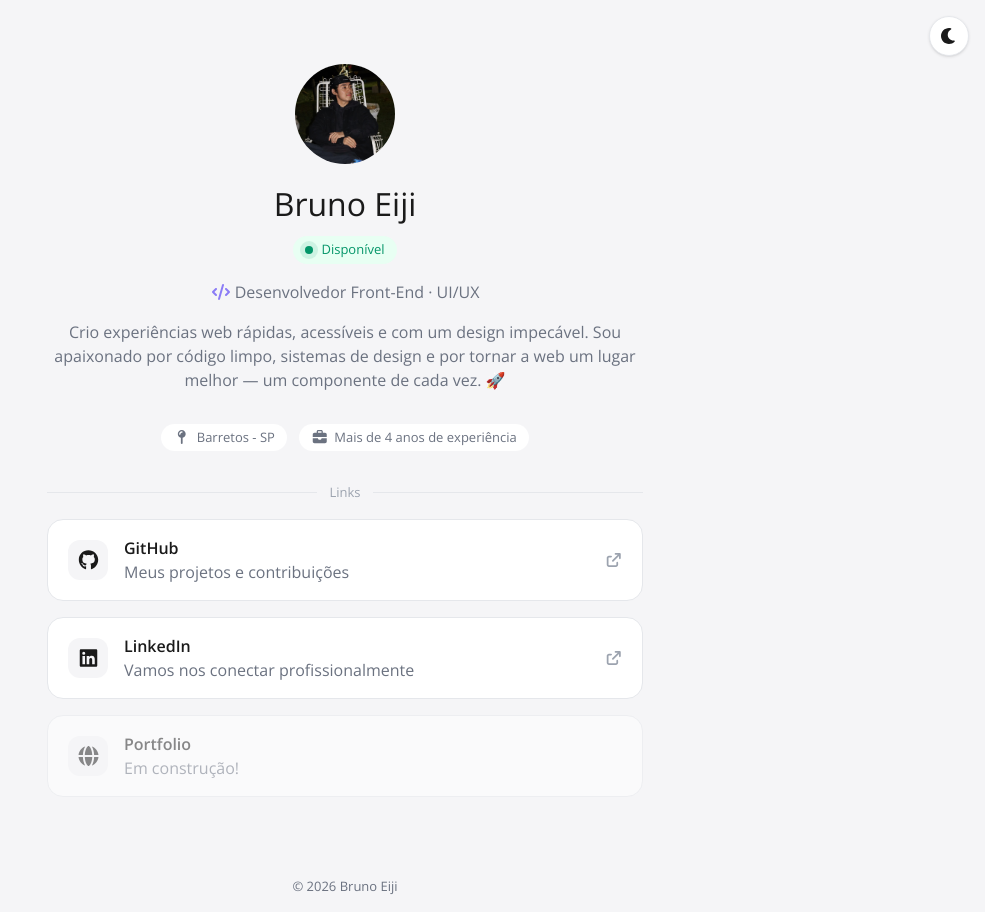
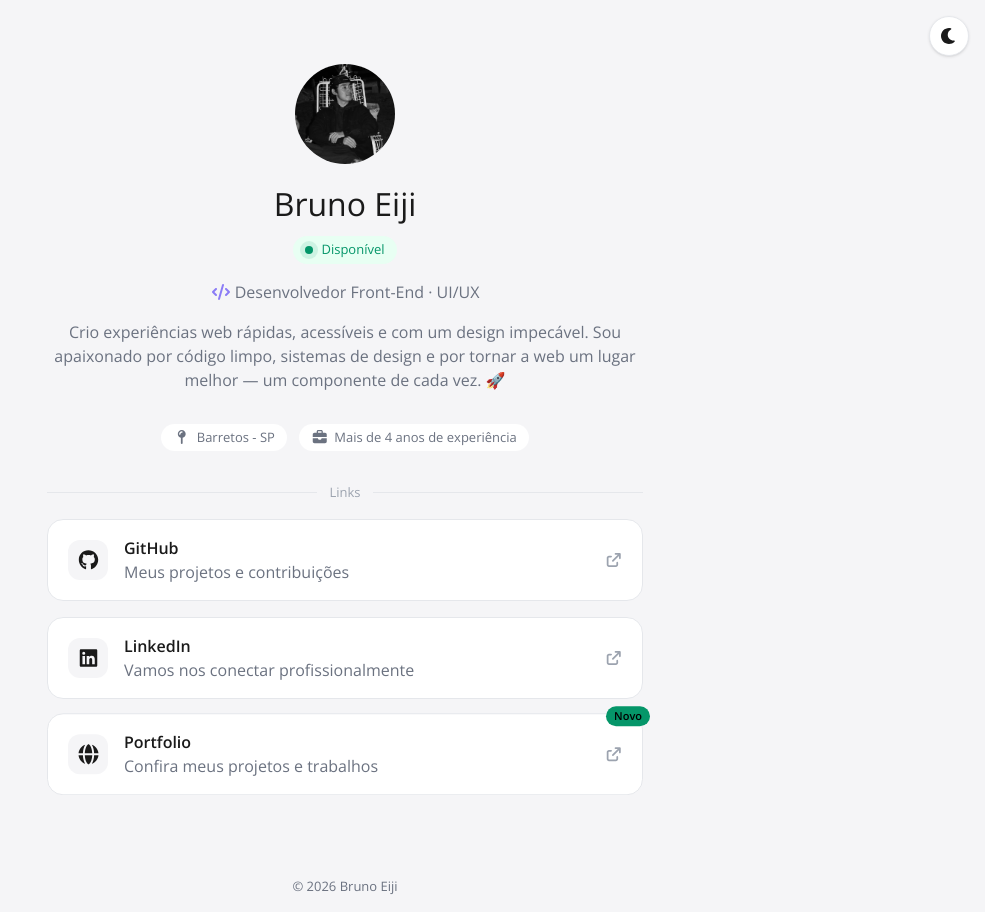
Before and after one commit to BrunoEijiMine/link-bio, a React (Vite) app: page / in a window 1280 px wide. Shown: the whole page, without its empty margins (295-1280 px from the left). Built offline with nearby package versions, Linux system fonts and the light colour scheme.

Commit message:
feat: Liberando portfolio

```diff
--- a/src/App.jsx
+++ b/src/App.jsx
@@ -8,7 +8,7 @@ import { Analytics } from "@vercel/analytics/react"
 
 function App() {
   return (
-    <>
+    <div className="flex min-h-screen flex-col">
       <ThemeToggle />
       <Container>
         <Profile />
@@ -17,7 +17,7 @@ function App() {
 
       <Footer />
       <Analytics />
-    </>
+    </div>
   );
 }
 
--- a/src/components/Container.jsx
+++ b/src/components/Container.jsx
@@ -1,6 +1,6 @@
 export function Container({ children }) {
   return (
-    <div className="mx-auto w-full max-w-[724px] p-16 max-[1200px]:p-8">
+    <div className="mx-auto w-full max-w-[724px] flex-1 p-16 max-[1200px]:p-8">
       {children}
     </div>
   );
--- a/src/components/LinkCard.jsx
+++ b/src/components/LinkCard.jsx
@@ -1,7 +1,7 @@
 import { FontAwesomeIcon } from "@fortawesome/react-fontawesome";
 import { faArrowUpRightFromSquare } from "@fortawesome/free-solid-svg-icons";
 
-export function LinkCard({ icon, title, description, href, disabled, color }) {
+export function LinkCard({ icon, title, description, href, disabled, color, isNew }) {
   return (
     <a
       href={disabled ? undefined : href}
@@ -9,11 +9,18 @@ export function LinkCard({ icon, title, description, href, disabled, color }) {
       rel={disabled ? undefined : "noopener noreferrer"}
       aria-disabled={disabled}
       style={color ? { "--brand": color } : undefined}
-      className="group flex items-center gap-4 rounded-2xl border border-line bg-card px-5 py-4 no-underline
+      className={`group relative flex items-center gap-4 rounded-2xl border border-line bg-card px-5 py-4 no-underline
         transition-[transform,box-shadow,border-color] duration-150 ease-out
         hover:-translate-y-0.5 hover:border-[var(--brand)] hover:shadow-[0_4px_12px_rgba(0,0,0,0.05)]
-        aria-disabled:pointer-events-none aria-disabled:cursor-not-allowed aria-disabled:opacity-50"
+        aria-disabled:pointer-events-none aria-disabled:cursor-not-allowed aria-disabled:opacity-50
+        ${isNew ? "motion-safe:animate-[card-bounce_1.8s_ease-in-out_infinite] hover:!animate-none" : ""}`}
     >
+      {isNew && (
+        <span className="absolute -top-2 -right-2 rounded-full bg-badge-fg px-2 py-0.5 text-[11px] font-semibold text-black">
+          Novo
+        </span>
+      )}
+
       <div className="flex h-10 w-10 shrink-0 items-center justify-center rounded-xl bg-page text-primary transition-colors group-hover:text-[var(--brand)]">
         <FontAwesomeIcon icon={icon} size="lg" />
       </div>
--- a/src/components/LinkList.jsx
+++ b/src/components/LinkList.jsx
@@ -31,6 +31,7 @@ export function LinkList({ links }) {
           href={link.href}
           disabled={link.disabled}
           color={link.color}
+          isNew={link.isNew}
         />
       ))}
     </div>
--- a/src/components/Profile.jsx
+++ b/src/components/Profile.jsx
@@ -10,7 +10,7 @@ export function Profile() {
         <img
           src={profilePhoto}
           alt="Foto de perfil"
-          className="mb-4 h-25 w-25 rounded-full object-cover"
+          className="mb-4 h-25 w-25 rounded-full object-cover grayscale"
         />
         <h1 className="mb-2 text-subtitle text-primary">Bruno Eiji</h1>
 
--- a/src/components/links.js
+++ b/src/components/links.js
@@ -22,8 +22,9 @@ export const links = [
     id: 3,
     icon: faGlobe,
     title: "Portfolio",
-    description: "Em construção!",
-    href: "",
-    disabled: true,
+    description: "Confira meus projetos e trabalhos",
+    href: "https://bruno-eiji.vercel.app/",
+    color: "#4ade80",
+    isNew: true,
   },
 ];
--- a/src/index.css
+++ b/src/index.css
@@ -24,17 +24,17 @@
 }
 
 :root.dark {
-  --color-page: #0d1117;
-  --color-card: #1a1f26;
-  --color-badge: #103a2c;
+  --color-page: #000000;
+  --color-card: rgba(255, 255, 255, 0.03);
+  --color-badge: rgba(255, 255, 255, 0.05);
 
-  --color-primary: #f2f3f5;
-  --color-secondary: #9aa4b2;
-  --color-role: #a996ff;
-  --color-muted: #7d8794;
-  --color-badge-fg: #34d399;
+  --color-primary: #f5f5f5;
+  --color-secondary: #a3a3a3;
+  --color-role: #d4d4d4;
+  --color-muted: #737373;
+  --color-badge-fg: #4ade80;
 
-  --color-line: #2b313c;
+  --color-line: rgba(255, 255, 255, 0.1);
 }
 
 @keyframes fade-in {
@@ -45,6 +45,15 @@
   to {
     opacity: 1;
     transform: translateY(0);
+  }
+}
+
+@keyframes card-bounce {
+  0%, 100% {
+    transform: translateY(0);
+  }
+  50% {
+    transform: translateY(-6px);
   }
 }
 
```
